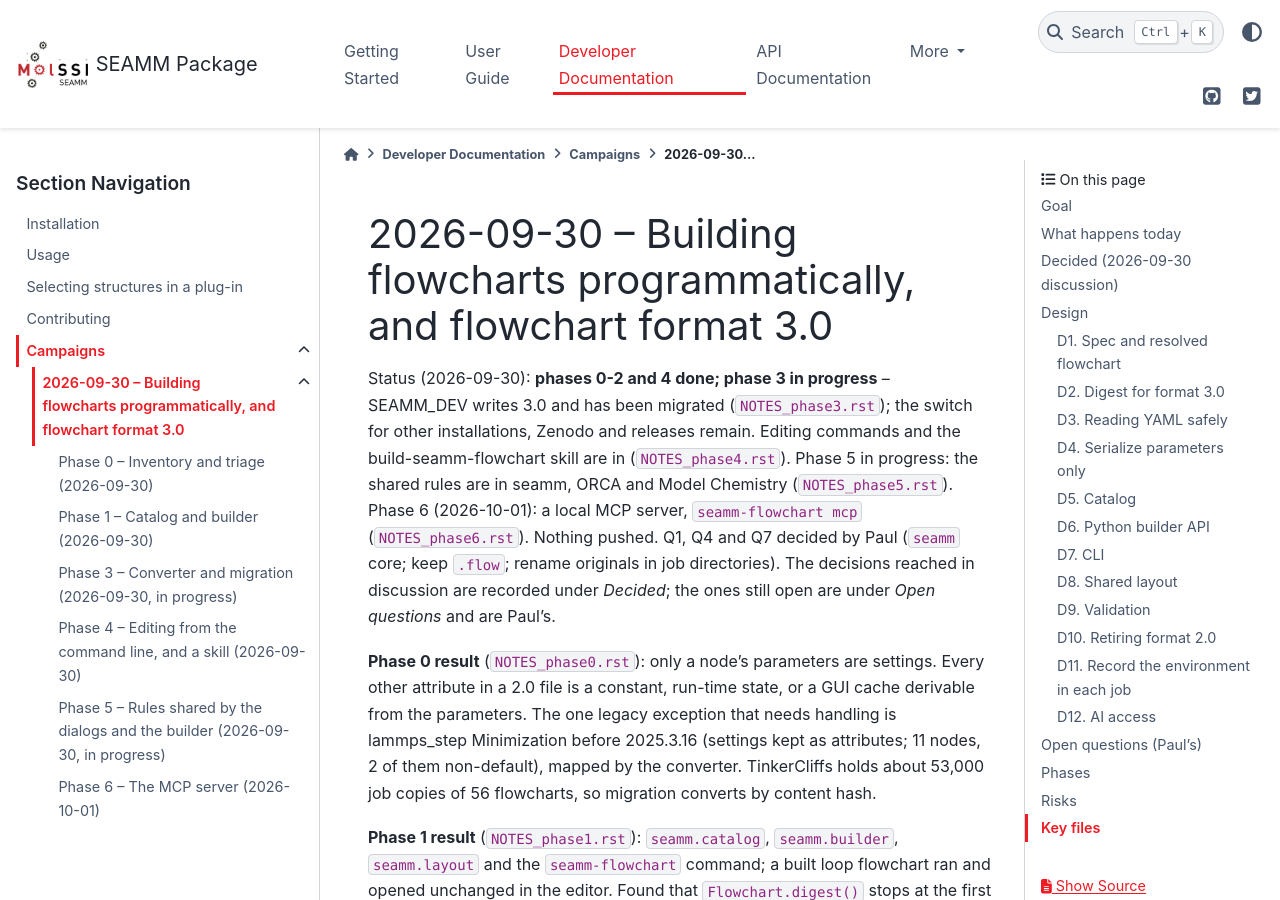
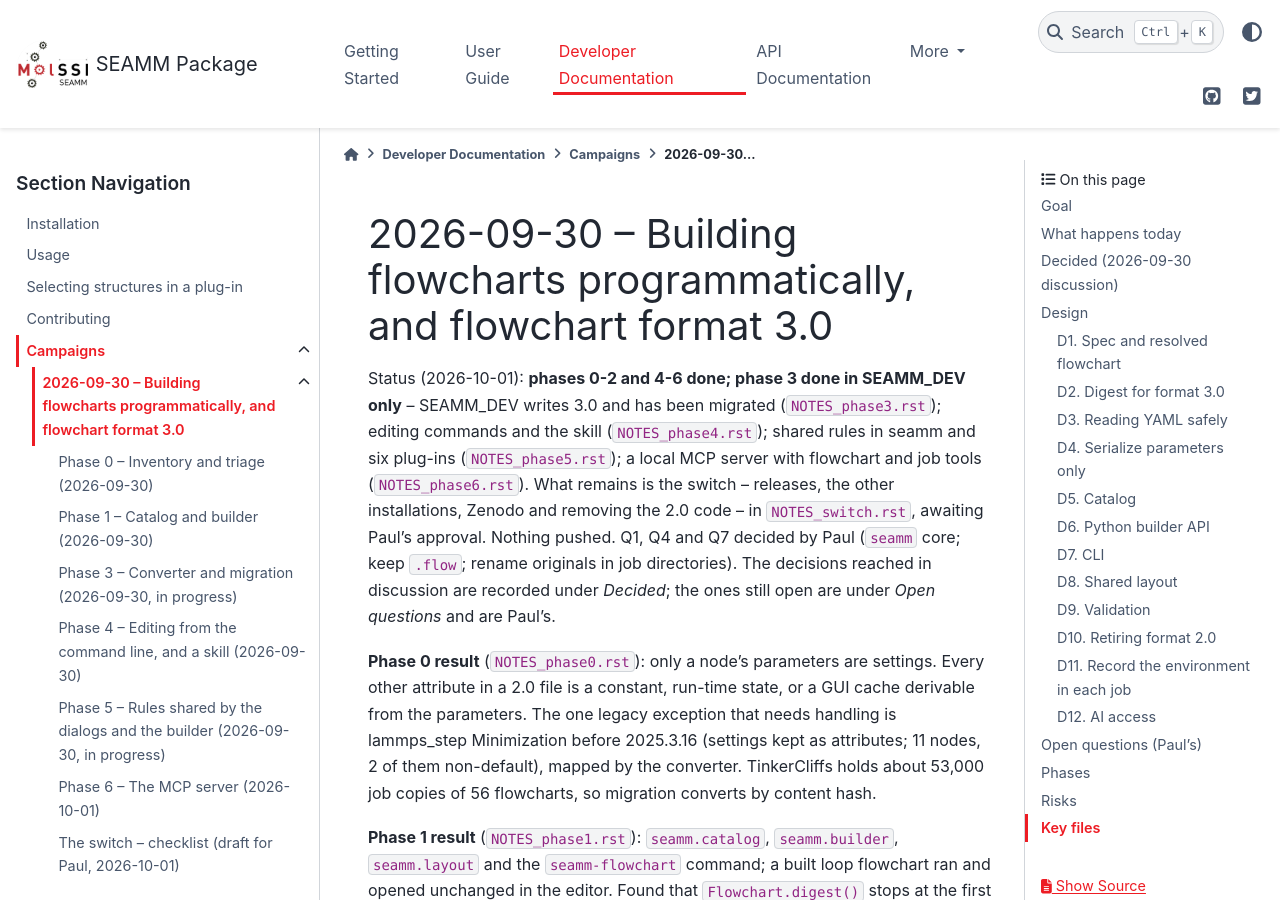
Before and after one commit to molssi-seamm/seamm, a Sphinx documentation site: the page built from docs/developer_guide/campaigns/2026-09-30/index.rst, in a window 1280 px wide and 900 px high. Built offline with Sphinx 7.4.7 and the PyData theme 0.15.4, drawn with Linux system fonts in a browser that asks for light colours; pages that are not in the unit, such as notebooks, are missing from menus; some of the changed text lies outside the part shown.

Commit message:
Campaign: the switch checklist (draft for Paul); status updated
Co-Authored-By: Claude Opus 5.5 <noreply@anthropic.com>

```diff
--- a/docs/developer_guide/campaigns/2026-09-30/index.rst
+++ b/docs/developer_guide/campaigns/2026-09-30/index.rst
@@ -1,13 +1,12 @@
 2026-09-30 -- Building flowcharts programmatically, and flowchart format 3.0
 ============================================================================
 
-Status (2026-09-30): **phases 0-2 and 4 done; phase 3 in progress** -- SEAMM_DEV
-writes 3.0 and has been migrated (``NOTES_phase3.rst``); the switch for other
-installations, Zenodo and releases remain. Editing commands and the
-build-seamm-flowchart skill are in (``NOTES_phase4.rst``). Phase 5 in progress: the
-shared rules are in seamm, ORCA and Model Chemistry (``NOTES_phase5.rst``). Phase 6
-(2026-10-01): a local MCP server, ``seamm-flowchart mcp`` (``NOTES_phase6.rst``). Nothing
-pushed. Q1, Q4 and Q7 decided by Paul
+Status (2026-10-01): **phases 0-2 and 4-6 done; phase 3 done in SEAMM_DEV only** --
+SEAMM_DEV writes 3.0 and has been migrated (``NOTES_phase3.rst``); editing commands and the
+skill (``NOTES_phase4.rst``); shared rules in seamm and six plug-ins (``NOTES_phase5.rst``);
+a local MCP server with flowchart and job tools (``NOTES_phase6.rst``). What remains is the
+switch -- releases, the other installations, Zenodo and removing the 2.0 code -- in
+``NOTES_switch.rst``, awaiting Paul's approval. Nothing pushed. Q1, Q4 and Q7 decided by Paul
 (``seamm`` core; keep ``.flow``; rename originals in job directories). The decisions
 reached in discussion are recorded under *Decided*; the ones still open are under *Open
 questions* and are Paul's.
```
Also changed, not shown: docs/developer_guide/campaigns/2026-09-30/NOTES_switch.rst (added, +165 -0 lines).
